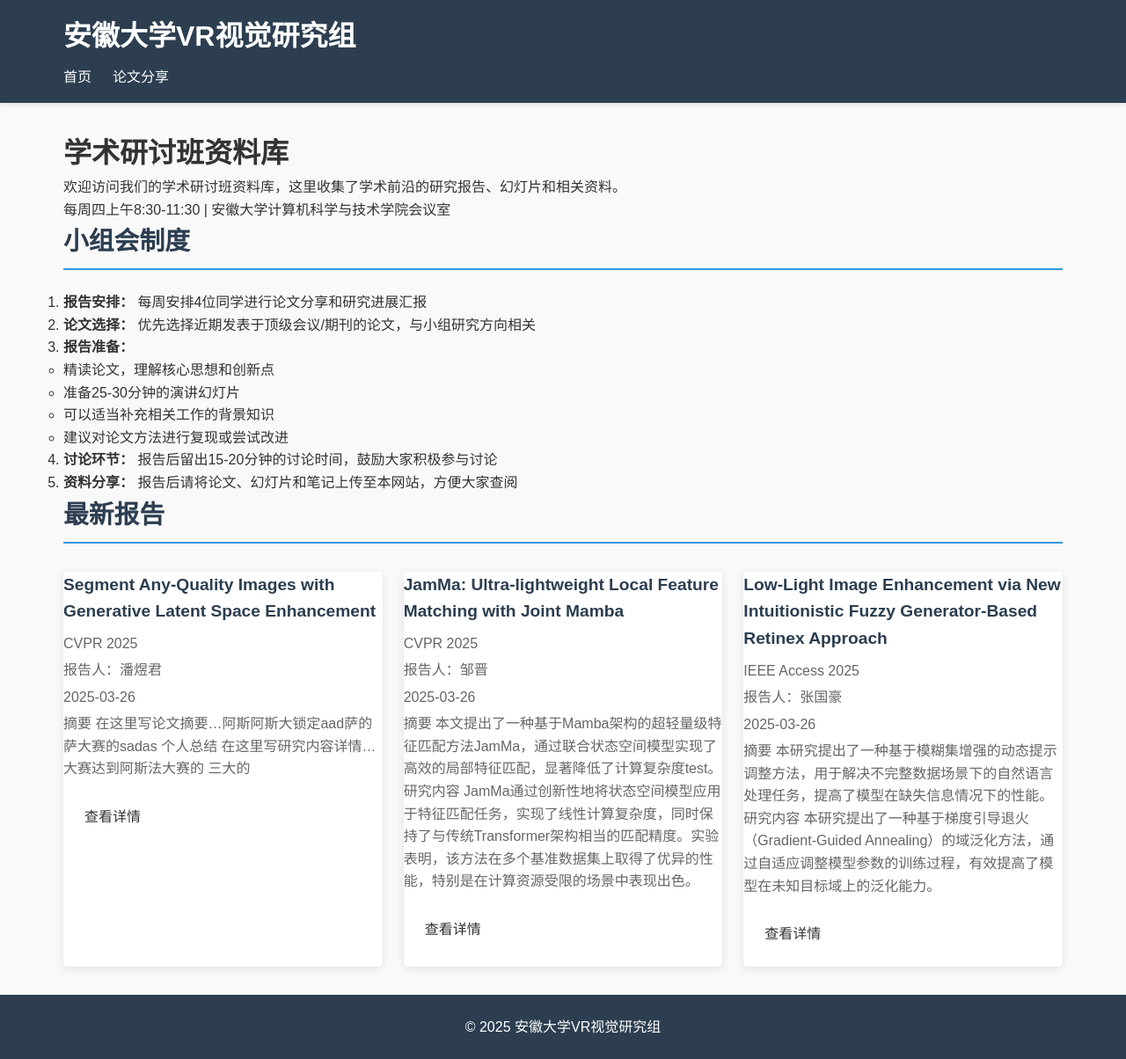
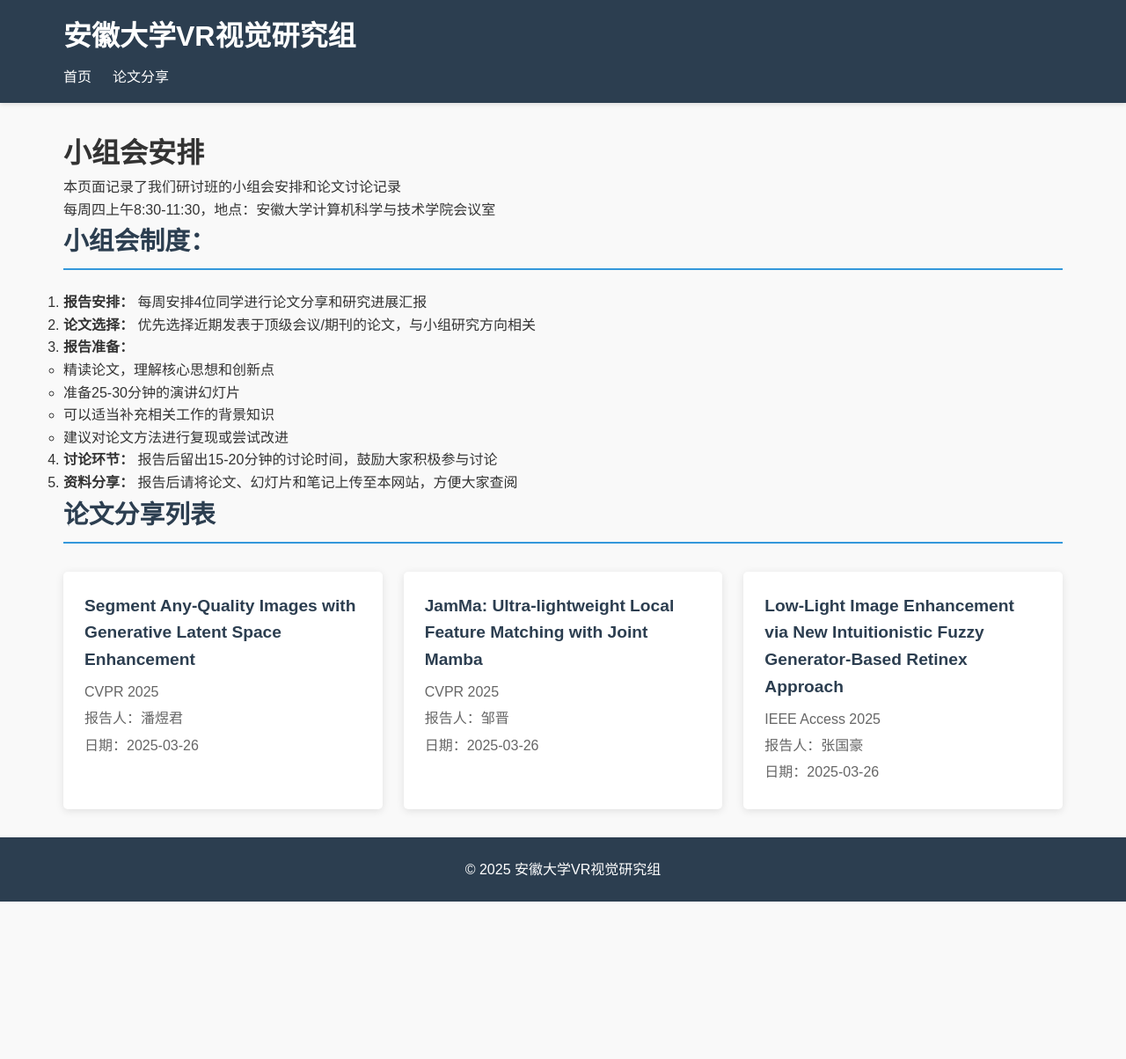
Before and after one commit to shixuan7/ahu-test, a Jekyll site: the page built from index.md, in a window 1280 px wide. Shown: the whole page at 88% size. Built offline with Jekyll 4.4.1, drawn with Linux system fonts in a browser that asks for light colours; after the commit the page ends 1025 px from its top, so only the background shows below that.

Commit message:
feat init project

```diff
--- a/index.md
+++ b/index.md
@@ -1,19 +1,16 @@
 ---
 layout: default
-title: 学术研讨班资料库
+title: 首页
 ---
 
-<div class="header-banner">
-  <h1>学术研讨班资料库</h1>
-  <p>欢迎访问我们的学术研讨班资料库，这里收集了学术前沿的研究报告、幻灯片和相关资料。</p>
-</div>
+# 小组会安排
 
-<div class="meeting-info">
-  <p>每周四上午8:30-11:30 | 安徽大学计算机科学与技术学院会议室</p>
-</div>
+本页面记录了我们研讨班的小组会安排和论文讨论记录
+
+每周四上午8:30-11:30，地点：安徽大学计算机科学与技术学院会议室
 
 <div class="meeting-rules">
-  <h2>小组会制度</h2>
+  <h2>小组会制度：</h2>
   <ol>
     <li><strong>报告安排：</strong> 每周安排4位同学进行论文分享和研究进展汇报</li>
     <li><strong>论文选择：</strong> 优先选择近期发表于顶级会议/期刊的论文，与小组研究方向相关</li>
@@ -30,28 +27,17 @@ title: 学术研讨班资料库
   </ol>
 </div>
 
-<h2 class="section-title">最新报告</h2>
+## 论文分享列表
 
 <div class="paper-list" id="paper-list">
   {% for post in site.posts %}
   <div class="paper-item">
-    <div class="paper-content">
+    <a href="{{ site.url }}{{ site.baseurl }}{{ post.url }}">
       <h3>{{ post.title }}</h3>
-      <div class="paper-meta">
-        <p class="journal">{{ post.journal }}</p>
-        <p class="presenter">报告人：{{ post.presenter }}</p>
-        <p class="date">{{ post.date | date: "%Y-%m-%d" }}</p>
-      </div>
-      <div class="paper-abstract">
-        <p>{{ post.excerpt | strip_html | truncatewords: 30 }}</p>
-      </div>
-      <div class="paper-actions">
-        <a href="{{ site.url }}{{ site.baseurl }}{{ post.url }}" class="view-details">查看详情</a>
-        {% if post.slides_url %}
-        <a href="{{ post.slides_url }}" class="download-slides">下载幻灯片</a>
-        {% endif %}
-      </div>
-    </div>
+      <p>{{ post.journal }}</p>
+      <p>报告人：{{ post.presenter }}</p>
+      <p>日期：{{ post.date | date: "%Y-%m-%d" }}</p>
+    </a>
   </div>
   {% endfor %}
 </div>
```
